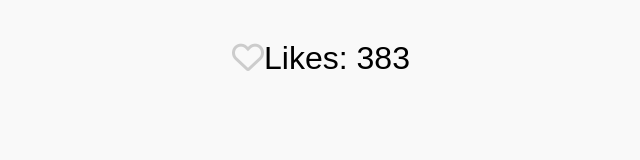
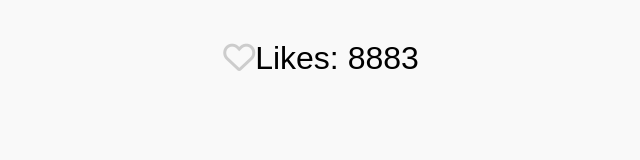
Before and after one commit to fumstudio/wep, a plain HTML site: page Gith.html in a window 1280 px wide. Shown: the whole page, without its empty margins (319-959 px from the left). Drawn offline with Linux system fonts and the light colour scheme.

Commit message:
Update Gith.html

```diff
--- a/Gith.html
+++ b/Gith.html
@@ -30,10 +30,10 @@
     <div id="heart" class="heart" onclick="toggleLike()">
         <i class="far fa-heart"></i>
     </div>
-    <p id="likeCount">Likes: 383</p>
+    <p id="likeCount">Likes: 883</p>
 
     <script>
-        let likeCount = parseInt(localStorage.getItem('likeCount')) || 383; // Start from saved count or default to 383
+        let likeCount = parseInt(localStorage.getItem('likeCount')) || 8883; // Start from saved count or default to 383
         let liked = localStorage.getItem('liked') === 'true'; // Check if liked
 
         const likeCountDisplay = document.getElementById('likeCount');
```
